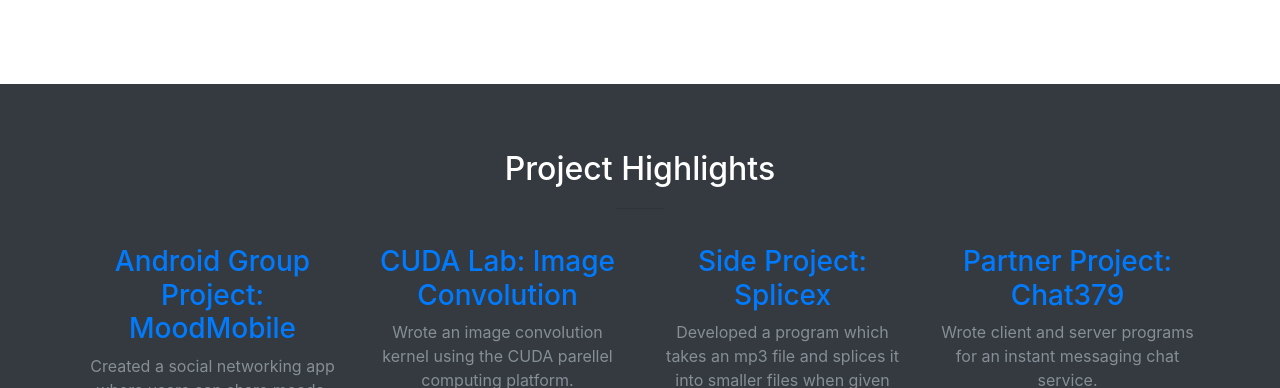
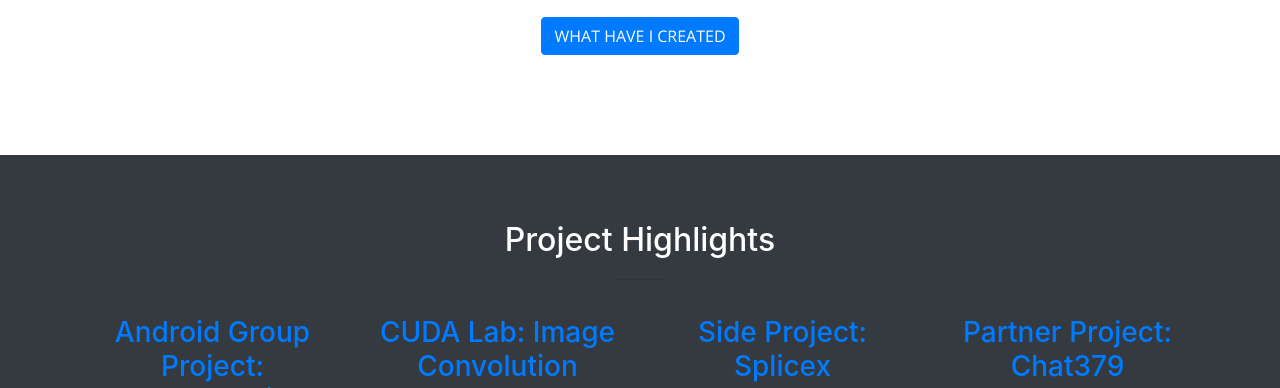
Before and after one commit to SNSydia/SNSydia.github.io, a website with bundled scripts: page index.html in a window 1280 px wide. Shown: the part 1781-2169 px from the top of the page. Built offline with nearby package versions, Linux system fonts and the light colour scheme; files whose address does not match are found by name.

Commit message:
Added Button

```diff
--- a/index.html
+++ b/index.html
@@ -166,6 +166,10 @@
 
 
         </div>
+        <div class="col-lg-8 mx-auto text-center">
+                <hr class="light">
+                <a class="btn btn-primary btn-xl js-scroll-trigger" href="#projects">What have I created</a>
+        </div>
       </div>
     </section>
 
```
